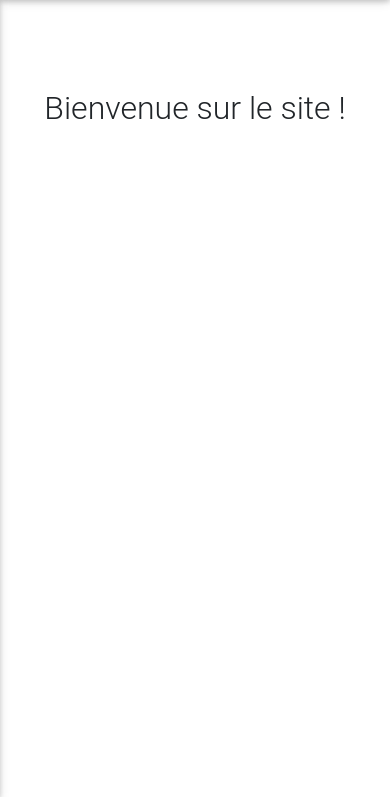
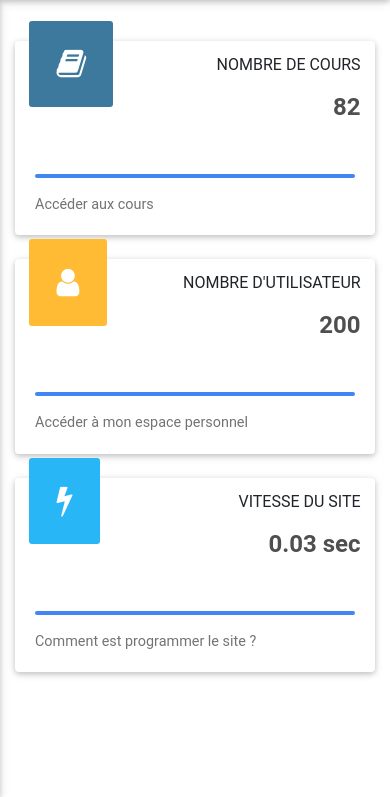
Before and after one commit to JocelynDev/JV2, a PHP site: page /accueil.php in a window 390 px wide. Shown: the part 47-844 px from the top of the page. Run offline with PHP 8.4, Linux system fonts and the light colour scheme; some libraries are stand-ins or nearby versions; some web fonts are replaced.

Commit message:
Modification du code pour le responsive
Adaptation page de connexion et index pour affichage sur un laptop.

Mis en place de 3 card pour la page d'accueil

```diff
--- a/accueil.php
+++ b/accueil.php
@@ -14,7 +14,27 @@
     <style>
     .side-nav .logo-wrapper {
         height: 230px;
-        }
+    }
+
+    .cascading-admin-card .admin-up {
+    margin-left: 4%;
+    margin-right: 4%;
+    margin-top: -20px;
+}
+    .cascading-admin-card .admin-up .fa {
+    padding: 1.7rem;
+    font-size: 2rem;
+    color: #fff;
+    text-align: left;
+    margin-right: 1rem;
+    -webkit-border-radius: 3px;
+    border-radius: 3px;
+}
+    .cascading-admin-card .admin-up .data {
+    float: right;
+    margin-top: 2rem;
+    text-align: right;
+    }
     </style>
 </head>
 
@@ -125,8 +145,112 @@
     </header>
 
     <main>
-        <div class="container-fluid mt-5">
-            <center><h2>Bienvenue sur le site !</h2></center>
+        <div class="container-fluid wow fadeInLeft" data-wow-delay="0.3s">
+            <section class="mt-lg-5">
+
+                <!--Grid row-->
+                <div class="row">
+
+                    <!--Grid column-->
+                    <div class="col-xl-4 col-md-6 mb-4">
+
+                        <!--Card-->
+                        <div class="card card-cascade cascading-admin-card">
+
+                            <!--Card Data-->
+                            <div class="admin-up">
+                                <i class="fa fa-book primary-color"></i>
+                                <div class="data">
+                                    <p>NOMBRE DE COURS</p>
+                                    <h4 class="font-weight-bold dark-grey-text">82</h4>
+                                </div>
+                            </div>
+                            <!--/.Card Data-->
+
+                            <!--Card content-->
+                            <div class="card-body">
+                                <div class="progress">
+                                    <div class="progress-bar bg-primary" role="progressbar" style="width: 100%" aria-valuenow="25" aria-valuemin="0" aria-valuemax="100"></div>
+                                </div>
+                                <!--Text-->
+                                <p class="card-text">Accéder aux cours</p>
+                            </div>
+                            <!--/.Card content-->
+
+                        </div>
+                        <!--/.Card-->
+
+                    </div>
+                    <!--Grid column-->
+
+                    <!--Grid column-->
+                    <div class="col-xl-4 col-md-6 mb-4">
+
+                        <!--Card-->
+                        <div class="card card-cascade cascading-admin-card">
+
+                            <!--Card Data-->
+                            <div class="admin-up">
+                                <i class="fa fa-user warning-color"></i>
+                                <div class="data">
+                                    <p>NOMBRE D'UTILISATEUR</p>
+                                    <h4 class="font-weight-bold dark-grey-text">200</h4>
+                                </div>
+                            </div>
+                            <!--/.Card Data-->
+
+                            <!--Card content-->
+                            <div class="card-body">
+                                <div class="progress">
+                                    <div class="progress-bar bg-primary accent-2" role="progressbar" style="width: 100%" aria-valuenow="25" aria-valuemin="0" aria-valuemax="100"></div>
+                                </div>
+                                <!--Text-->
+                                <p class="card-text">Accéder à mon espace personnel</p>
+                            </div>
+                            <!--/.Card content-->
+
+                        </div>
+                        <!--/.Card-->
+
+                    </div>
+                    <!--Grid column-->
+
+                    <!--Grid column-->
+                    <div class="col-xl-4 col-md-12 mb-4">
+
+                        <!--Card-->
+                        <div class="card card-cascade cascading-admin-card">
+
+                            <!--Card Data-->
+                            <div class="admin-up">
+                                <i class="fa fa-bolt light-blue lighten-1"></i>
+                                <div class="data">
+                                    <p>VITESSE DU SITE</p>
+                                    <h4 class="font-weight-bold dark-grey-text">0.03 sec</h4>
+                                </div>
+                            </div>
+                            <!--/.Card Data-->
+
+                            <!--Card content-->
+                            <div class="card-body">
+                                <div class="progress">
+                                    <div class="progress-bar bg-primary accent-2" role="progressbar" style="width: 100%" aria-valuenow="100" aria-valuemin="100" aria-valuemax="100"></div>
+                                </div>
+                                <!--Text-->
+                                <p class="card-text">Comment est programmer le site ? </p>
+                            </div>
+                            <!--/.Card content-->
+
+                        </div>
+                        <!--/.Card-->
+
+                    </div>
+                    <!--Grid column-->
+
+                </div>
+                <!--Grid row-->
+
+            </section>
         </div>
     </main>
 
@@ -143,5 +267,8 @@
 <script>
     //Initialisation de l'animation
     new WOW().init();
+
 </script>
+
+
 </body>
--- a/connexion.php
+++ b/connexion.php
@@ -83,7 +83,7 @@
             <div class="container h-100 d-flex justify-content-center align-items-center">
                 <div class="row flex-center pt-8 mt-8">
                     <div class="white-text">
-                        <div class="col-md-12 col-lg-12 text-center text-md-left margins">
+                        <div class="col-md-12 col-lg-12 text-center text-md-left margins" id="formconnexion">
                             <h1 class="wow fadeInRight" data-wow-delay="0.3s">Espace de connexion <i class="fa fa-user" aria-hidden="true"></i></h1>
                             <br><br>
                             <form class="wow fadeInLeft" data-wow-delay="0.3s">
```
Also changed, not shown: index.php (+3 -5 lines).
